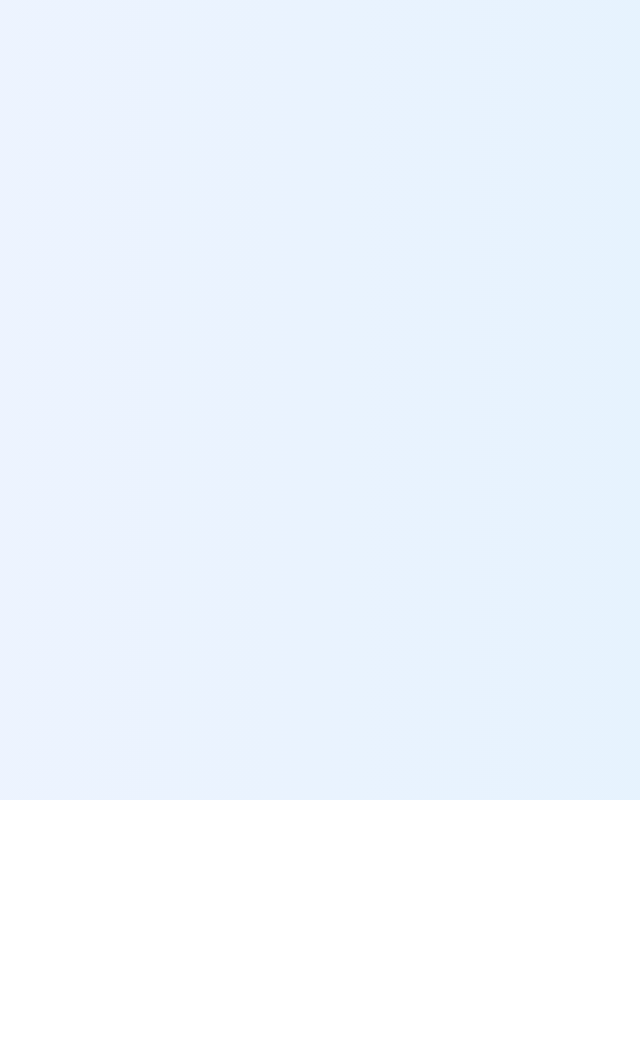
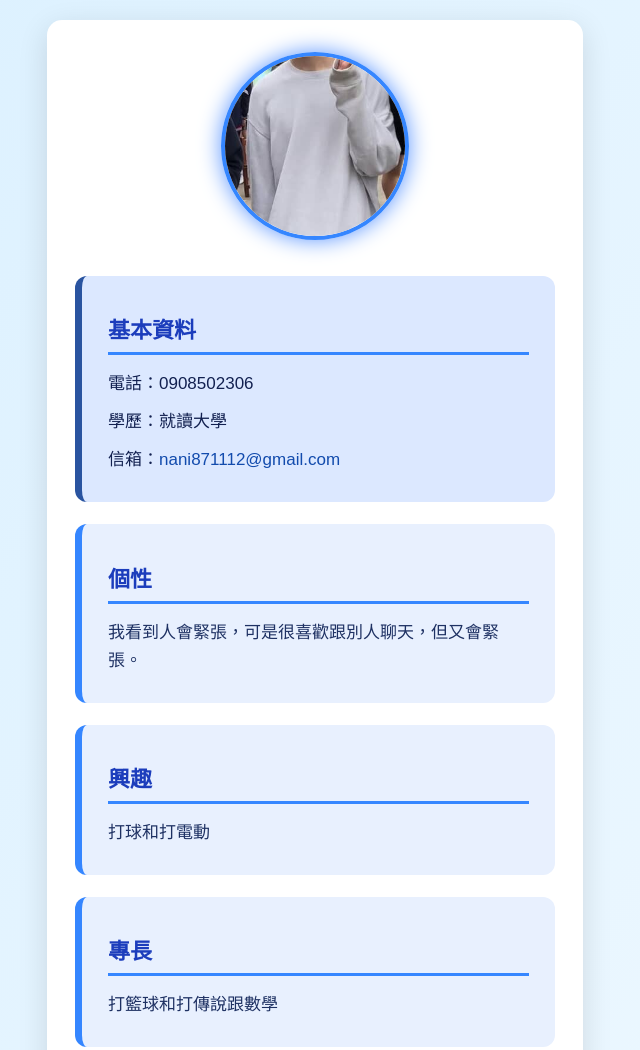
Before and after one commit to Yuen0110/abcdefg, a plain HTML site: page index.html in a window 1280 px wide. Shown: the top 1050 px of the page, without its empty margins (325-965 px from the left). Before the commit the page ends 800 px from the top, so only its background shows below. Drawn offline with Linux system fonts and the light colour scheme.

Commit message:
Update index.html

```diff
--- a/index.html
+++ b/index.html
@@ -7,18 +7,105 @@
 <style>
   body {
     font-family: "微軟正黑體", Arial, sans-serif;
-    background: linear-gradient(120deg, #f0f4ff, #e3f2fd);
+    background: linear-gradient(120deg, #daf0ff, #f0f9ff);
     margin: 20px;
   }
   .container {
-    max-width: 460px;
+    max-width: 480px;
     margin: auto;
     background: #fff;
-    padding: 30px 25px;
+    padding: 32px 28px;
     border-radius: 15px;
-    box-shadow: 0 8px 25px rgba(0,0,0,0.1);
+    box-shadow: 0 8px 30px rgba(0,0,0,0.12);
   }
   .photo-box {
     text-align: center;
-    margin-bottom: 30px;
+    margin-bottom: 32px;
   }
+  .photo-box img {
+    width: 180px;
+    height: 180px;
+    border-radius: 50%;
+    object-fit: cover;
+    border: 4px solid #3586ff;
+    box-shadow: 0 0 22px #5b95ff;
+  }
+  .info-box {
+    background-color: #e8f0fe;
+    border-left: 7px solid #3586ff;
+    padding: 18px 26px;
+    border-radius: 12px;
+    margin-bottom: 22px;
+    color: #1e3163;
+  }
+  .info-box.basic-info {
+    background-color: #dce8ff;
+    border-left-color: #2a54a0;
+    color: #122050;
+  }
+  .info-box a {
+    color: #124bad;
+    text-decoration: none;
+  }
+  .info-box a:hover {
+    text-decoration: underline;
+  }
+  .info-box p {
+    margin: 10px 0;
+    font-size: 17px;
+    line-height: 1.65;
+  }
+  h2 {
+    color: #1c3dbc;
+    margin-bottom: 15px;
+    border-bottom: 3px solid #3586ff;
+    padding-bottom: 8px;
+    font-weight: 700;
+    font-size: 22px;
+  }
+</style>
+</head>
+<body>
+
+<div class="container">
+
+  <div class="photo-box">
+    <img src="image.jpg" alt="個人大頭貼" />
+  </div>
+
+  <div class="info-box basic-info">
+    <h2>基本資料</h2>
+    <p>電話：0908502306</p>
+    <p>學歷：就讀大學</p>
+    <p>信箱：<a href="mailto:nani871112@gmail.com">nani871112@gmail.com</a></p>
+  </div>
+
+  <div class="info-box">
+    <h2>個性</h2>
+    <p>我看到人會緊張，可是很喜歡跟別人聊天，但又會緊張。</p>
+  </div>
+
+  <div class="info-box">
+    <h2>興趣</h2>
+    <p>打球和打電動</p>
+  </div>
+
+  <div class="info-box">
+    <h2>專長</h2>
+    <p>打籃球和打傳說跟數學</p>
+  </div>
+
+  <div class="info-box">
+    <h2>高中社團經歷</h2>
+    <p>籃球校隊</p>
+  </div>
+
+  <div class="info-box">
+    <h2>個人特質</h2>
+    <p>我看到人會緊張，但很喜歡跟別人聊天。</p>
+  </div>
+
+</div>
+
+</body>
+</html>
```
